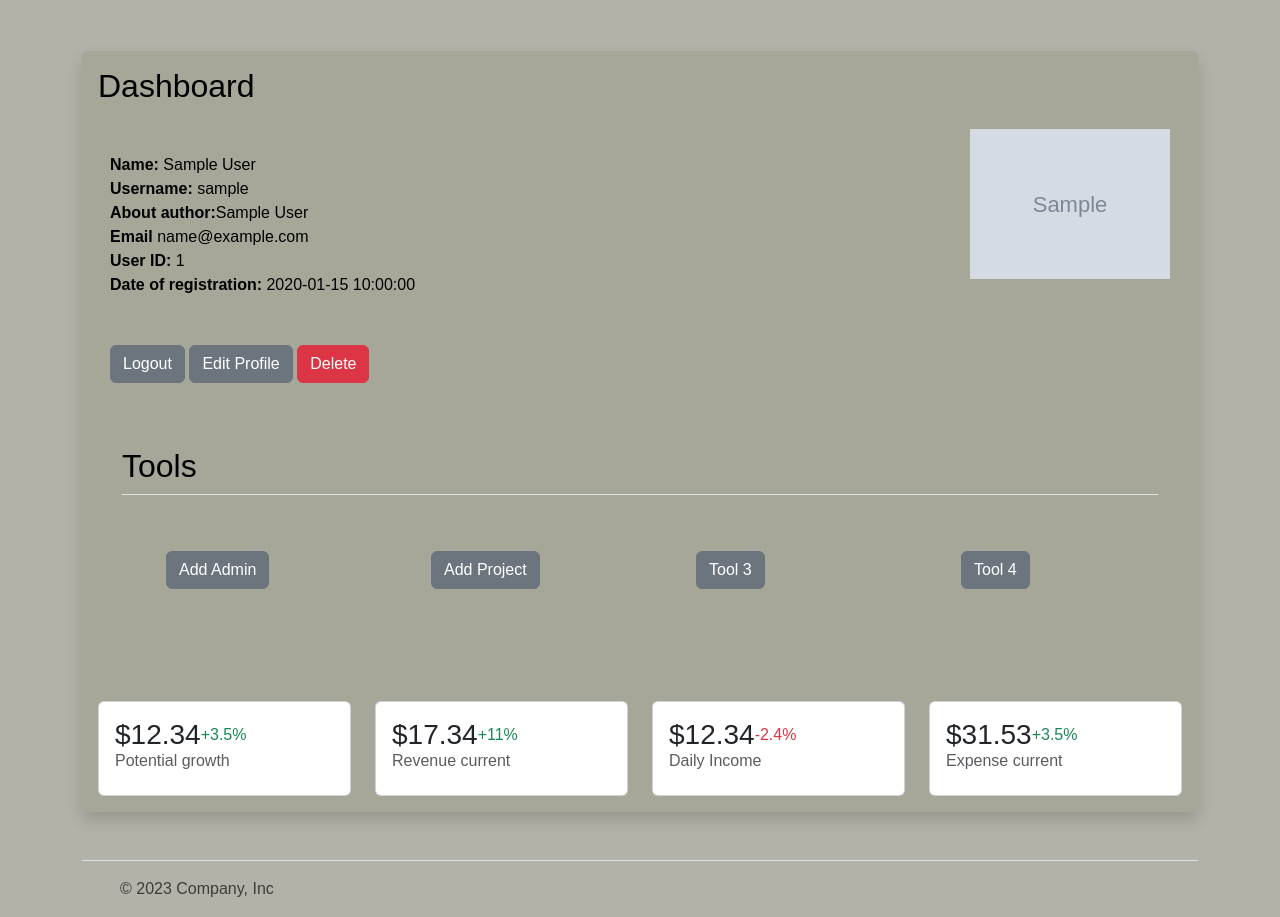
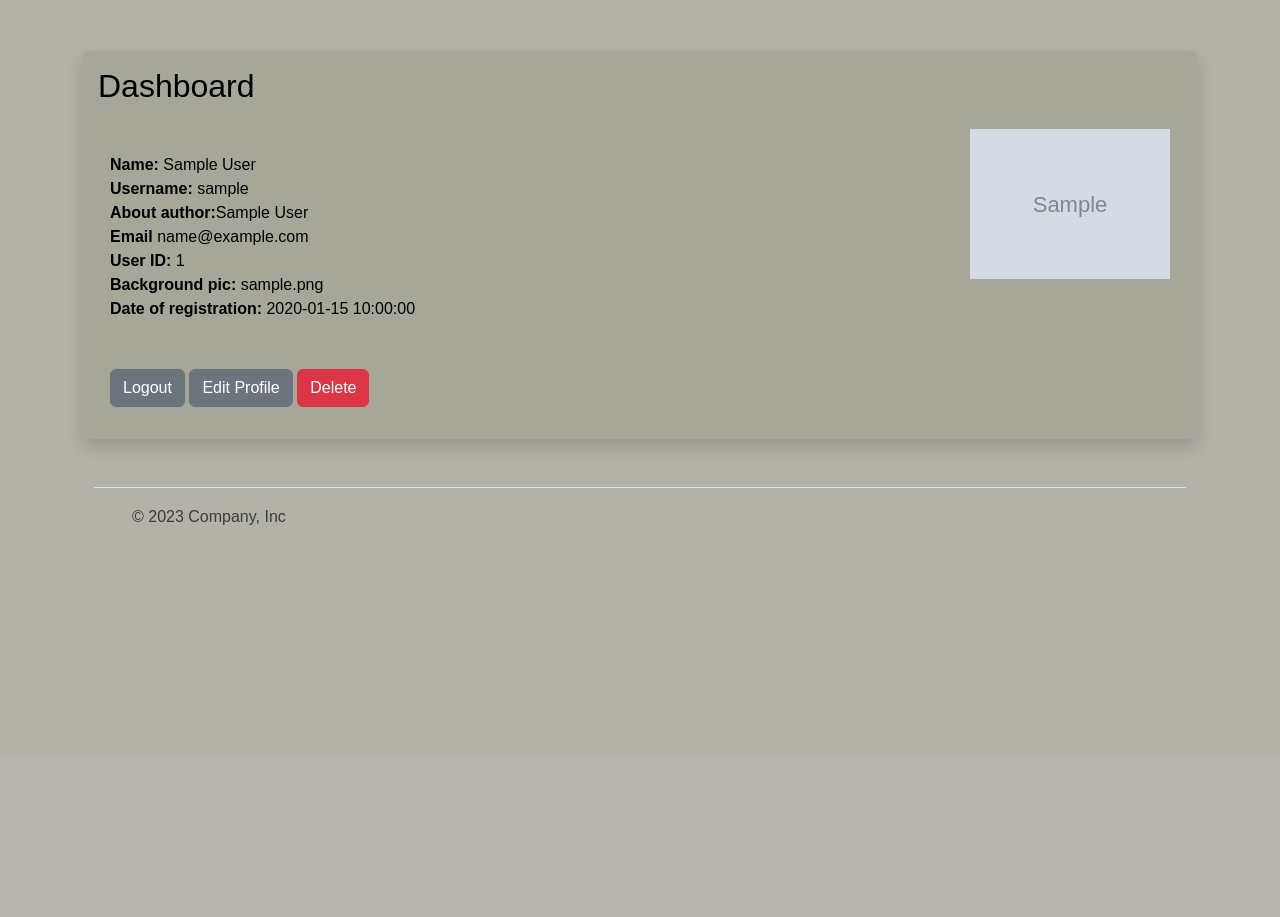
Before and after one commit to michalbilik/Flask_CMS, a Flask app: page /dashboard in a window 1280 px wide. Shown: the part 45-962 px from the top of the page. After the commit the page ends 570 px from the top, so only its background shows below. Run offline with Flask 2, Linux system fonts and the light colour scheme; a user stored in the database is signed in; tables that the repository leaves empty hold one stand-in row (values such as "Sample post"); grey boxes marked "Sample" are stand-in pictures; some libraries are stand-ins or nearby versions; some web fonts are replaced.

Commit message:
Background picture now can by change by user

```diff
--- a/app.py
+++ b/app.py
@@ -53,7 +53,8 @@ def aboutMe():
     profile_image = user.profile_pic
     profile_name = user.name
     profile_about_author = user.about_author
-    return render_template("aboutMe.html", projects=projects, id=id,profile_image=profile_image,profile_name=profile_name, profile_about_author=profile_about_author)
+    profile_background=user.profile_background
+    return render_template("aboutMe.html", projects=projects, id=id,profile_image=profile_image,profile_name=profile_name, profile_about_author=profile_about_author, profile_background=profile_background)
 
 
 # NAME
@@ -143,6 +144,7 @@ def update(id):
 		name_to_update.email = request.form['email']
 		name_to_update.about_author = request.form['about_author']
 		name_to_update.username = request.form['username']
+		name_to_update.profile_background = request.form['profile_background']
 		#Profile pic:
 		#Check for profile picture
 		if request.files['profile_pic']:
@@ -191,6 +193,7 @@ def dashboard(): #copied data (below) from Update function so our dashboard has
 		name_to_update.name = request.form['name']
 		name_to_update.email = request.form['email']
 		name_to_update.username = request.form['username']
+		name_to_update.profile_background = request.form['profile_background']
 		try:
 			db.session.commit()
 			flash("User Updated Successfully!")
@@ -320,14 +323,8 @@ def add_post():
 # Create a route decorator
 @app.route('/')
 def index():
-	first_name = "John"
-	stuff = "This is bold text"
 
-	favorite_pizza = ["Pepperoni", "Cheese", "Mushrooms", 41]
-	return render_template("index.html",
-		first_name=first_name,
-		stuff=stuff,
-		favorite_pizza = favorite_pizza)
+	return render_template("index.html")
 
 @app.route('/add', methods=['GET', 'POST'])
 #@login_required - Turned off for production reasons
@@ -433,10 +430,9 @@ class Users(db.Model, UserMixin):
     email = db.Column(db.String(200), nullable=False, unique=True) #checks if this email was used before
     about_author = db.Column(db.Text(2000), nullable=True)
     date_added = db.Column(db.DateTime, default=datetime.utcnow)
-    #profile pic
     profile_pic = db.Column(db.String(150), nullable=True)
-    #passwords
     password_hash = db.Column(db.String(128))
+    profile_background = db.Column(db.String(300), nullable=True)
 
     @property
     def password(self):
--- a/templates/dashboard.html
+++ b/templates/dashboard.html
@@ -32,7 +32,7 @@
             <strong>About author:</strong>{{current_user.about_author}}<br/>
             <strong>Email</strong> {{current_user.email}} <br/>
             <strong>User ID:</strong> {{current_user.id}} <br/>
-            <!--<strong>Profile pic:</strong> {{current_user.profile_pic}} <br/>-->
+            <strong>Background pic:</strong> {{current_user.profile_background}} <br/>
             <strong>Date of registration:</strong> {{current_user.date_added}} <br/>
             <br/><br/>
             <a href="{{ url_for('logout')}}" class="btn btn-secondary">Logout</a>
@@ -56,125 +56,4 @@
    </p>
 </div>
 
-
-<div class="container px-4 py-5" id="icon-grid">
-   <h2 class="pb-2 border-bottom">Tools</h2>
-
-   <div class="row row-cols-1 row-cols-sm-2 row-cols-md-3 row-cols-lg-4 g-4 py-5">
-     <div class="col d-flex align-items-start">
-       <svg class="bi text-muted flex-shrink-0 me-3" width="1.75em" height="1.75em"><use xlink:href="#bootstrap"></use></svg>
-       <div>
-         <h3 class="fw-bold mb-0 fs-4"><a href="{{ url_for('add_user')}}"><button type="button" class="btn btn-secondary">Add Admin</button></a></h3>
-         <p> </p>
-       </div>
-     </div>
-     <div class="col d-flex align-items-start">
-       <svg class="bi text-muted flex-shrink-0 me-3" width="1.75em" height="1.75em"><use xlink:href="#cpu-fill"></use></svg>
-       <div>
-         <h3 class="fw-bold mb-0 fs-4"><a href="{{ url_for('add_post')}}"><button type="button" class="btn btn-secondary">Add Project</button></a></h3>
-         <p> </p>
-       </div>
-     </div>
-     <div class="col d-flex align-items-start">
-       <svg class="bi text-muted flex-shrink-0 me-3" width="1.75em" height="1.75em"><use xlink:href="#calendar3"></use></svg>
-       <div>
-         <h3 class="fw-bold mb-0 fs-4"><button type="button" class="btn btn-secondary">Tool 3</button></a></h3>
-         <p> </p>
-       </div>
-     </div>
-     <div class="col d-flex align-items-start">
-       <svg class="bi text-muted flex-shrink-0 me-3" width="1.75em" height="1.75em"><use xlink:href="#home"></use></svg>
-       <div>
-         <h3 class="fw-bold mb-0 fs-4"><button type="button" class="btn btn-secondary">Tool 4</button></a></h3>
-         <p> </p>
-       </div>
-     </div>
-   </div>
- </div>
-  <div class="row">
-    <div class="col-xl-3 col-sm-6 grid-margin stretch-card">
-      <div class="card">
-        <div class="card-body">
-          <div class="row">
-            <div class="col-9">
-              <div class="d-flex align-items-center align-self-start">
-                <h3 class="mb-0">$12.34</h3>
-                <p class="text-success ml-2 mb-0 font-weight-medium">+3.5%</p>
-              </div>
-            </div>
-            <div class="col-3">
-              <div class="icon icon-box-success ">
-                <span class="mdi mdi-arrow-top-right icon-item"></span>
-              </div>
-            </div>
-          </div>
-          <h6 class="text-muted font-weight-normal">Potential growth</h6>
-        </div>
-      </div>
-    </div>
-    <div class="col-xl-3 col-sm-6 grid-margin stretch-card">
-      <div class="card">
-        <div class="card-body">
-          <div class="row">
-            <div class="col-9">
-              <div class="d-flex align-items-center align-self-start">
-                <h3 class="mb-0">$17.34</h3>
-                <p class="text-success ml-2 mb-0 font-weight-medium">+11%</p>
-              </div>
-            </div>
-            <div class="col-3">
-              <div class="icon icon-box-success">
-                <span class="mdi mdi-arrow-top-right icon-item"></span>
-              </div>
-            </div>
-          </div>
-          <h6 class="text-muted font-weight-normal">Revenue current</h6>
-        </div>
-      </div>
-    </div>
-    <div class="col-xl-3 col-sm-6 grid-margin stretch-card">
-      <div class="card">
-        <div class="card-body">
-          <div class="row">
-            <div class="col-9">
-              <div class="d-flex align-items-center align-self-start">
-                <h3 class="mb-0">$12.34</h3>
-                <p class="text-danger ml-2 mb-0 font-weight-medium">-2.4%</p>
-              </div>
-            </div>
-            <div class="col-3">
-              <div class="icon icon-box-danger">
-                <span class="mdi mdi-arrow-bottom-left icon-item"></span>
-              </div>
-            </div>
-          </div>
-          <h6 class="text-muted font-weight-normal">Daily Income</h6>
-        </div>
-      </div>
-    </div>
-    <div class="col-xl-3 col-sm-6 grid-margin stretch-card">
-      <div class="card">
-        <div class="card-body">
-          <div class="row">
-            <div class="col-9">
-              <div class="d-flex align-items-center align-self-start">
-                <h3 class="mb-0">$31.53</h3>
-                <p class="text-success ml-2 mb-0 font-weight-medium">+3.5%</p>
-              </div>
-            </div>
-            <div class="col-3">
-              <div class="icon icon-box-success ">
-                <span class="mdi mdi-arrow-top-right icon-item"></span>
-              </div>
-            </div>
-          </div>
-          <h6 class="text-muted font-weight-normal">Expense current</h6>
-        </div>
-      </div>
-    </div>
-  </div>
-</div>
-
-
-
 {% endblock %}
--- a/templates/update.html
+++ b/templates/update.html
@@ -47,6 +47,12 @@
 			{{ form.profile_pic(class="form-control", value=name_to_update.profile_pic) }}
 			<br/>
 
+
+			{{ form.profile_background.label(class="form-label") }}
+
+			{{ form.profile_background(class="form-control", value=name_to_update.profile_background) }}
+			<br/>
+
 			{{ form.submit(class="btn btn-secondary") }}
 
 			<a href="{{ url_for('delete', id=id)}}" class="btn btn-danger">Delete</a>
--- a/truncate_db.py
+++ b/truncate_db.py
@@ -9,7 +9,7 @@ mydb = mysql.connector.connect(
 
 mycursor = mydb.cursor()
 #mycursor.execute("TRUNCATE TABLE users") #- truncate table
-mycursor.execute("SELECT * FROM posts") #- show table content
+mycursor.execute("SELECT * FROM users") #- show table content
 
 myresult = mycursor.fetchall()
 
--- a/webforms.py
+++ b/webforms.py
@@ -32,6 +32,7 @@ class UserForm(FlaskForm):
 	password_hash = PasswordField('Password', validators=[DataRequired(), EqualTo('password_hash2', message='Passwords Must Match!')])
 	password_hash2 = PasswordField('Confirm Password', validators=[DataRequired()])
 	profile_pic = FileField("Profile Pic")
+	profile_background = StringField("Background")
 	submit = SubmitField("Submit")
 
 # Create a Form Class
```
Also changed, not shown: migrations/versions/5d36b3a454c4_added_background_pic.py (added, +32 -0 lines), templates/index.html (+10 -5 lines).
